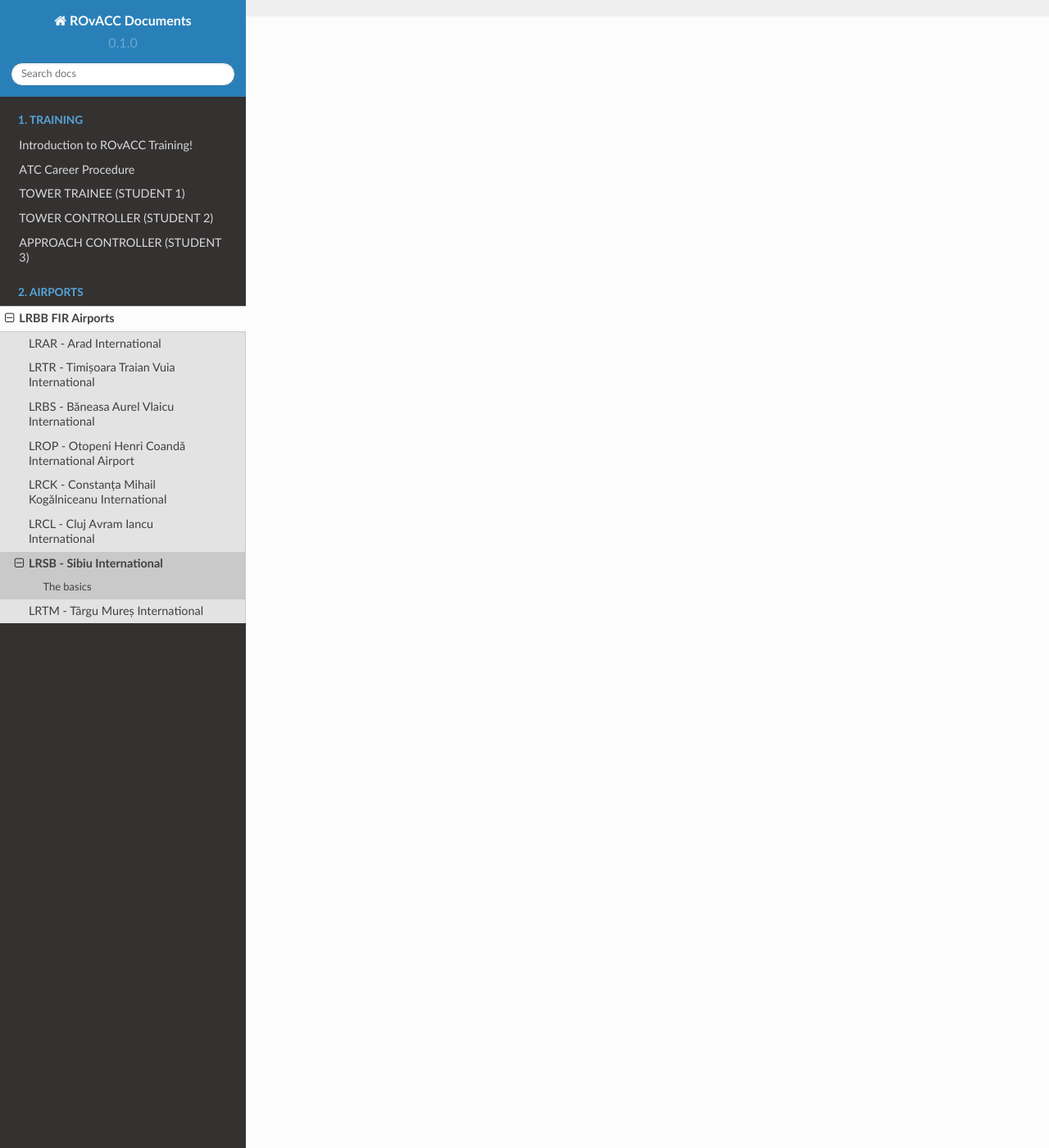
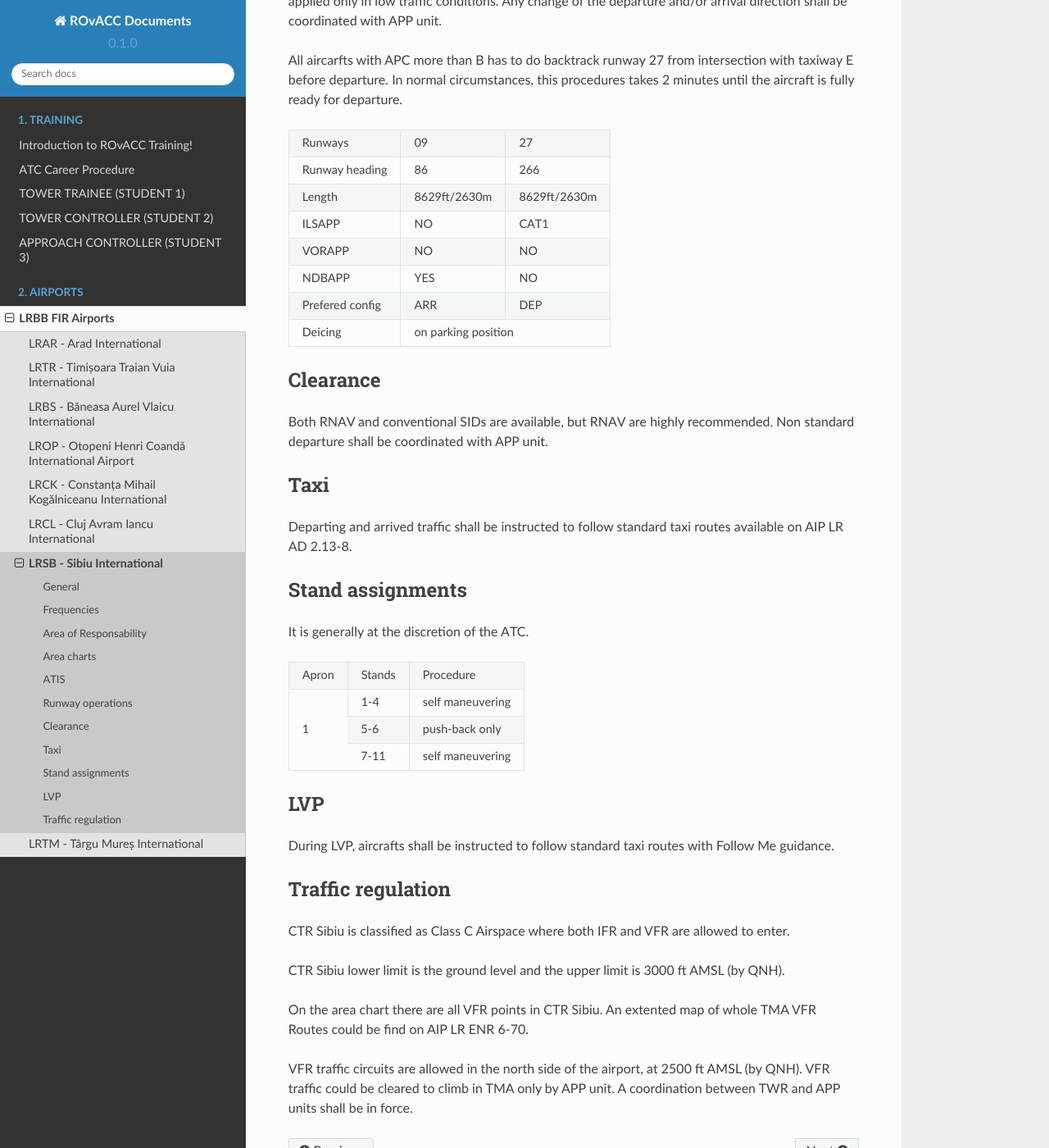
Before and after one commit to ROvACC/training-docs, a Sphinx documentation site: the page built from docs/source/airports/napoc-tma/LRSB.rst, in a window 1280 px wide and 1400 px high, scrolled down 1380 px. Shown: the whole window at 82% size. Built offline with Sphinx 7.4.7 and the Read the Docs theme 2.0.0, drawn with Linux system fonts in a browser that asks for light colours; some of the changed text lies outside the part shown; grey boxes are pictures that could not be loaded.

Commit message:
updated LRSB page

```diff
--- a/docs/source/airports/napoc-tma/LRSB.rst
+++ b/docs/source/airports/napoc-tma/LRSB.rst
@@ -1,7 +1,52 @@
 LRSB - Sibiu International
 ==========================
-The basics
-""""""""""
+General
+"""""""
+
+Sibiu Airport is the second airport in Transylvania region. It is in the North of the Transylvanian Alps and the main airport of Sibiu, an impotant cultural and economic center from the South of Transilvania.
+
+Frequencies
+"""""""""""
+
++-----------------+-----------------+-----------+
+| Login Call sign | Call sign       | Frequency |
++-----------------+-----------------+-----------+
+| LRSB _TWR       | Sibiu Tower     | 122.700   |
++-----------------+-----------------+-----------+
+| LRCL_APP        | NAPOC Approach  | 126.425   |
++-----------------+-----------------+-----------+
+| LRBB_N_CTR      | Bucharest Radar | 127.075   |
++-----------------+-----------------+-----------+
+| LRBB_L_CTR      | Bucharest Radar | 122.025   |
++-----------------+-----------------+-----------+
+
+Area of Responsability
+""""""""""""""""""""""
+
+TWR is responsible for air traffic service on runway 09/27 and Sibiu Control Zone, taxiways and aprons. TWR issues clearances, both IFR and VFR.
+
+APP is responsible for air traffic service in TMA NAPOC, classified as Class C Airspace, where both IFR and VFR are allowed to fly.
+
+Area charts
+"""""""""""
+
+.. image:: ../../images/CTR_Sibiu_VFR.png
+
+ATIS
+""""
+
+TWR is responsible for updating and maintaining Cluj ATIS.
+
+Runway operations
+"""""""""""""""""
+
+The airport has one runway: 09/27.
+
+Due to noise abatement procedures, preferred runway for departure is 27 and for arrival is 09, applied only in low traffic conditions. Any change of the departure and/or arrival direction shall be coordinated with APP unit.
+
+All aircarfts with APC more than B has to do backtrack runway 27 from intersection with taxiway E before departure. In normal circumstances, this procedures takes 2 minutes until the aircraft is fully ready for departure.
+
+
 +-----------------+--------------+--------------+
 | Runways         | 09           | 27           |
 +-----------------+--------------+--------------+
@@ -17,5 +62,47 @@ The basics
 +-----------------+--------------+--------------+
 | Prefered config | ARR          | DEP          |
 +-----------------+--------------+--------------+
-| Deicing         |              |              |
+| Deicing         | on parking position         |
 +-----------------+--------------+--------------+
+
+
+Clearance
+"""""""""
+
+Both RNAV and conventional SIDs are available, but RNAV are highly recommended. Non standard departure shall be coordinated with APP unit.
+
+Taxi
+""""
+
+Departing and arrived traffic shall be instructed to follow standard taxi routes available on AIP LR AD 2.13-8.
+
+Stand assignments
+"""""""""""""""""
+
+It is generally at the discretion of the ATC.
+
++-------+--------+-------------------+
+| Apron | Stands | Procedure         |
++-------+--------+-------------------+
+| 1     | 1-4    | self maneuvering  |
++       +--------+-------------------+
+|       | 5-6    | push-back only    |
++       +--------+-------------------+
+|       | 7-11   | self maneuvering  |
++-------+--------+-------------------+
+
+LVP
+"""
+
+During LVP, aircrafts shall be instructed to follow standard taxi routes with Follow Me guidance.
+
+Traffic regulation
+""""""""""""""""""
+
+CTR Sibiu is classified as Class C Airspace where both IFR and VFR are allowed to enter.
+
+CTR Sibiu lower limit is the ground level and the upper limit is 3000 ft AMSL (by QNH).
+
+On the area chart there are all VFR points in CTR Sibiu. An extented map of whole TMA VFR Routes could be find on AIP LR ENR 6-70.
+
+VFR traffic circuits are allowed in the north side of the airport, at 2500 ft AMSL (by QNH). VFR traffic could be cleared to climb in TMA only by APP unit. A coordination between TWR and APP units shall be in force.
```
Also changed, not shown: 1 other file.
